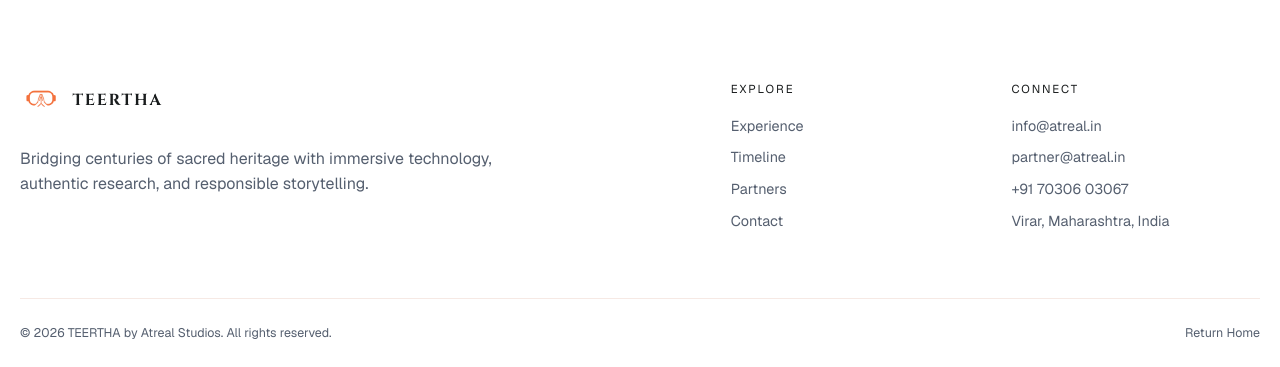
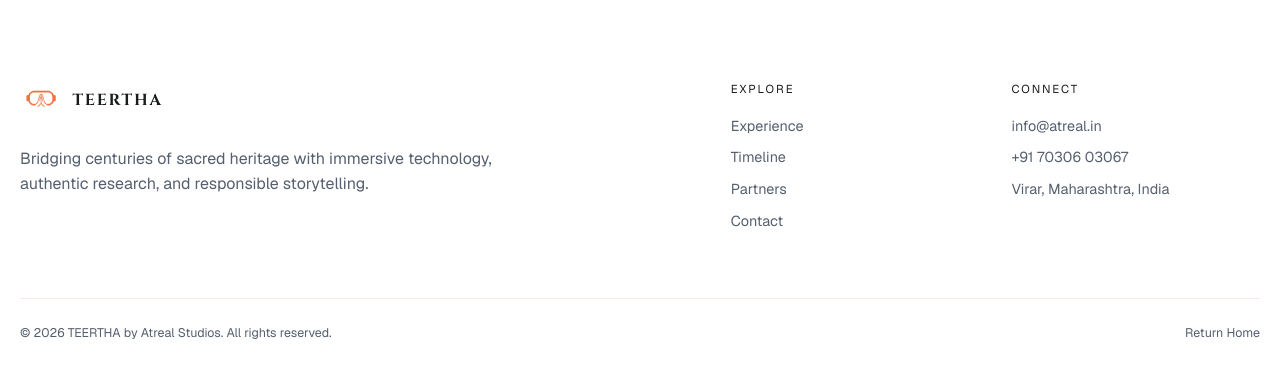
Before and after one commit to Hyper-A171/TEERTHA, a PHP site: page /contact.php in a window 1280 px wide. Shown: the part 2442-2809 px from the top of the page. Run offline with PHP 8.4, Linux system fonts and the light colour scheme.

```diff
--- a/includes/page-footer.php
+++ b/includes/page-footer.php
@@ -19,7 +19,6 @@
                 <div>
                     <h2>Connect</h2>
                     <a href="mailto:info@atreal.in">info@atreal.in</a>
-                    <a href="mailto:partner@atreal.in">partner@atreal.in</a>
                     <span>+91 70306 03067</span>
                     <span>Virar, Maharashtra, India</span>
                 </div>
```
